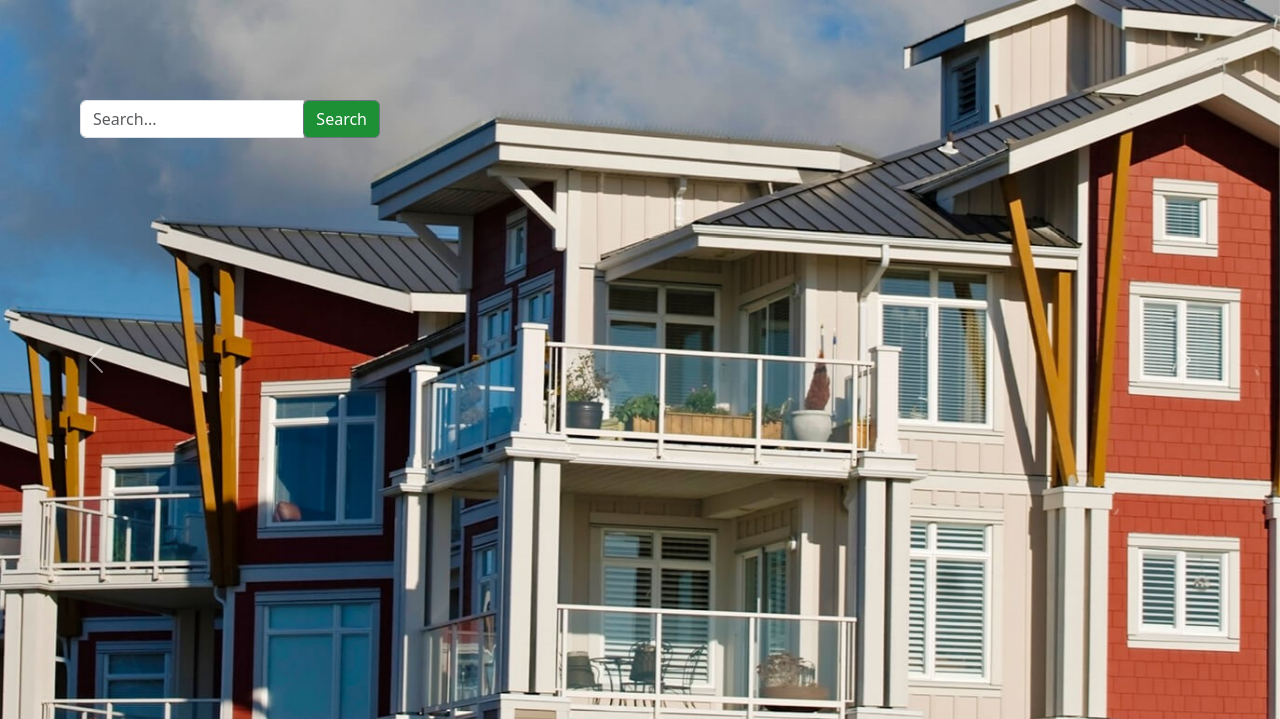
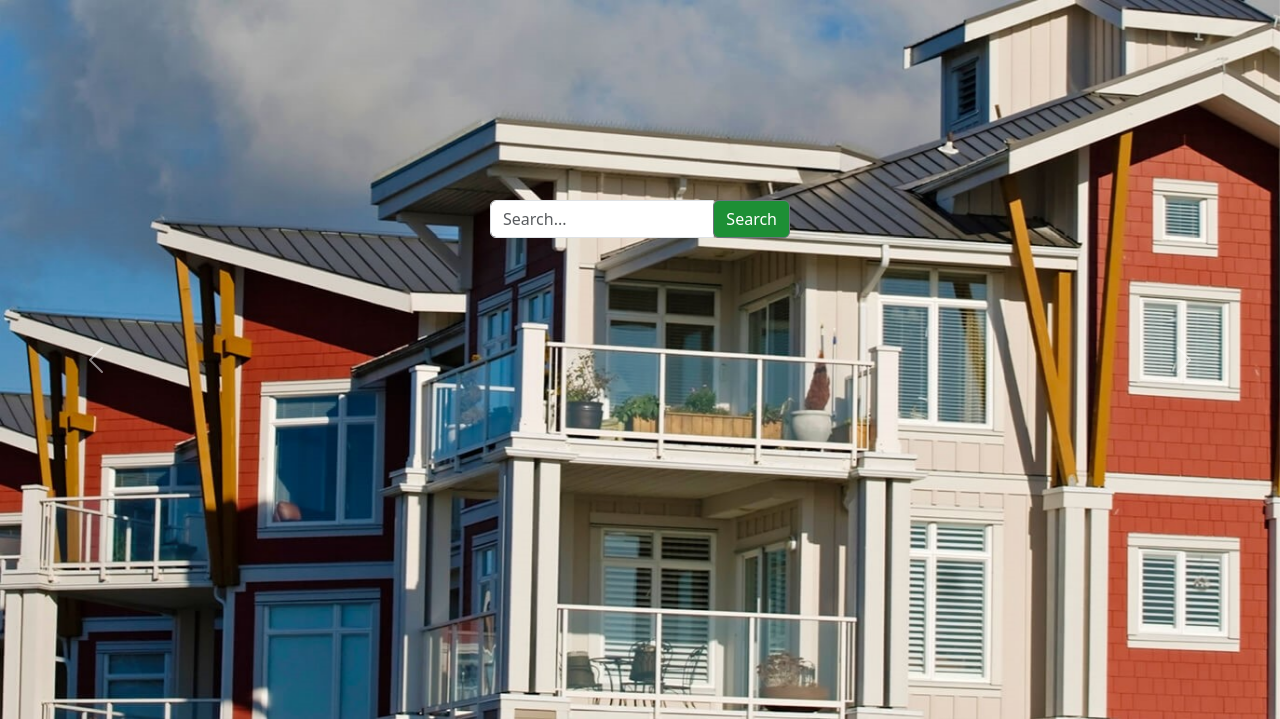
Before and after one commit to AaryanAn/AffordAbodes, a Django app: page / in a window 1280 px wide. Shown: the part 56-775 px from the top of the page. Run offline with Django 4.2, Linux system fonts and the light colour scheme.

Commit message:
centered search bar

```diff
--- a/templates/home.html
+++ b/templates/home.html
@@ -1,26 +1,25 @@
 {% extends "base.html" %}
 {% load static %}
-
 
 {% block content %}
 
 <link rel="stylesheet" href="https://cdn.jsdelivr.net/npm/bootstrap@5.3.0/dist/css/bootstrap.min.css">
 <script src="https://cdn.jsdelivr.net/npm/bootstrap@5.3.0/dist/js/bootstrap.bundle.min.js"></script>
 
-
-
-<div class="container" style="position: relative;">
+<div class="container-fluid" style="position: relative;">
   <!-- Search bar -->
-  <form method="get" action="{% url 'home' %}">
-    <div class="input-group mb-3" style="position: absolute; top: 100px; left: 10px; z-index: 1; width: 300px;">
-      <input type="text" class="form-control" name="search" placeholder="Search..." aria-label="Search" aria-describedby="basic-addon2">
+  <form method="get" action="{% url 'home' %}"
+        style="position: absolute; top: 200px; left: 50%; transform: translateX(-50%); z-index: 1;">
+    <div class="input-group mb-3" style="width: 300px;">
+      <input type="text" class="form-control" name="search" placeholder="Search..."
+             aria-label="Search" aria-describedby="basic-addon2">
       <div class="input-group-append">
-        <button class="btn btn-outline-secondary" style="background-color: #1D8F35; color: white;" type="submit">Search</button>
+        <button class="btn btn-outline-secondary"
+                style="background-color: #1D8F35; color: white;" type="submit">Search</button>
       </div>
     </div>
   </form>
 </div>
-
 
 <div id="imageCarousel" class="carousel slide" data-bs-ride="carousel">
   <div class="carousel-inner">
@@ -50,5 +49,4 @@
   });
 </script>
 
-
 {% endblock %}
```
